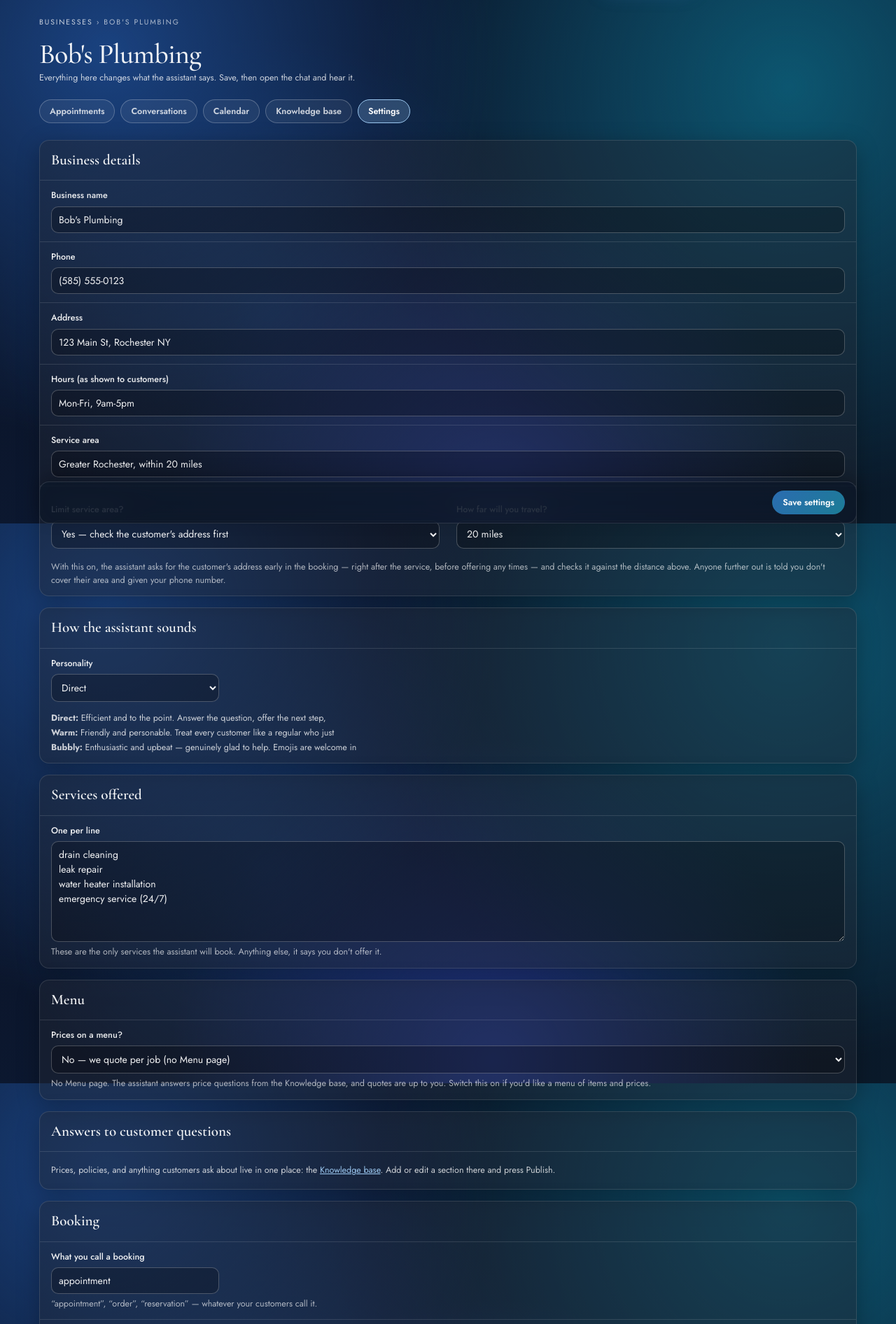
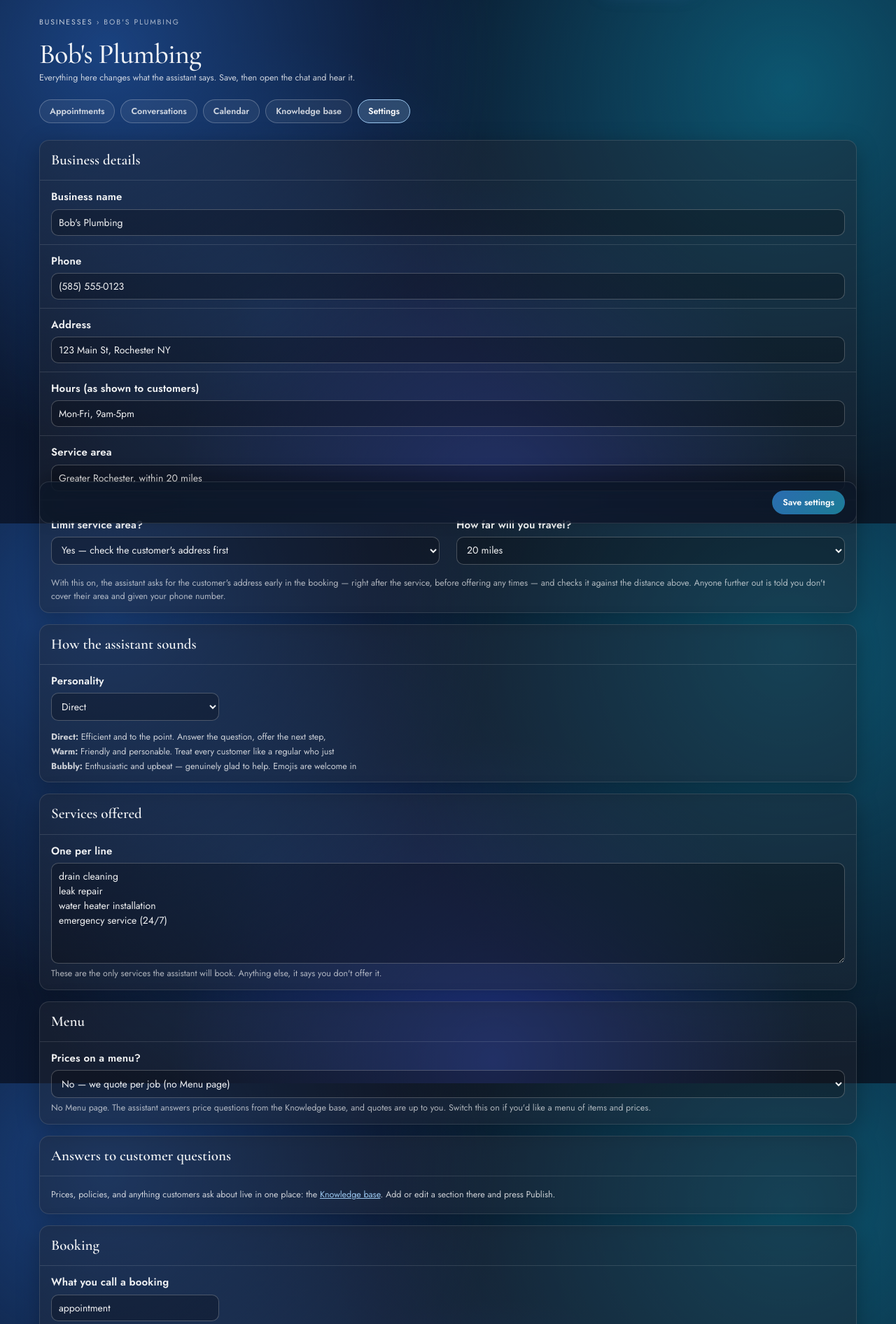
Before and after one commit to Casey2022/Multi-Business-AI-Chatbot, a Flask app: page /admin/business/1/settings in a window 1280 px wide. Shown: the part 52-1944 px from the top of the page at 70% size. Run offline with Flask 3, Linux system fonts and the light colour scheme; the visitor is signed in with stand-in values (Sample User, id 1); data comes from the database, SQL or seed files in the repository; data that the repository does not hold is empty; some libraries are stand-ins or nearby versions.

Commit message:
Field labels larger and bolder (Knowledge, Settings, Menu)
"Title", "Business name", "Options and prices" and the like were 12.5px
medium, which read faint in Jost on the dark glass. Now 15px semibold in
full white, so an owner scanning a form finds the field before its hint;
"Extra booking questions", "Sold by the piece" and its small labels follow.

Co-Authored-By: Claude Opus 5.5 <noreply@anthropic.com>
Claude-Session: https://claude.ai/code/session_01BAkXCpjveSoDeTJ6zYE7g9

```diff
--- a/static/app.css
+++ b/static/app.css
@@ -348,7 +348,11 @@ tbody tr:hover td { background: var(--surface-sunk); }
   border-bottom: 1px solid var(--rule);
 }
 .field:last-child { border-bottom: 0; }
-.field > label { font-size: var(--text-sm); font-weight: 500; }
+/* A field's name ("Title", "Business name", "Options and prices"): the
+   thing an owner scans for, so it outranks the hint under it clearly. */
+.field > label, .field .split-baseline > label, details.field > summary {
+  font-size: 15px; font-weight: 600; color: var(--ink); letter-spacing: .01em;
+}
 .hint, .field .hint { font-size: var(--text-sm); color: var(--ink-faint); }
 
 /* A field that can't apply yet. Dimmed rather than hidden: an owner who
@@ -955,9 +959,9 @@ table[data-resizable] th { overflow-wrap: anywhere; }
 .menu-table input[type=text], .menu-table select { width: 100%; min-width: 4.5rem; }
 .menu-table td, .menu-table th { padding: var(--s1) var(--s2); }
 .menu-piece { display: flex; flex-wrap: wrap; gap: var(--s3); margin-top: var(--s2); }
-.menu-piece label { display: flex; flex-direction: column; gap: var(--s1); font-size: var(--text-sm); }
+.menu-piece label { display: flex; flex-direction: column; gap: var(--s1); font-size: var(--text-md); font-weight: 500; }
 .form-errors { color: var(--refused); padding-left: var(--s4); }
-details.field > summary { cursor: pointer; font-weight: 600; font-size: var(--text-sm); }
+details.field > summary { cursor: pointer; }
 .chip[hidden] { display: none; }
 details.menu-item > summary { cursor: pointer; display: flex; flex-wrap: wrap; align-items: baseline;
                               gap: var(--s2); list-style: none; }
```
